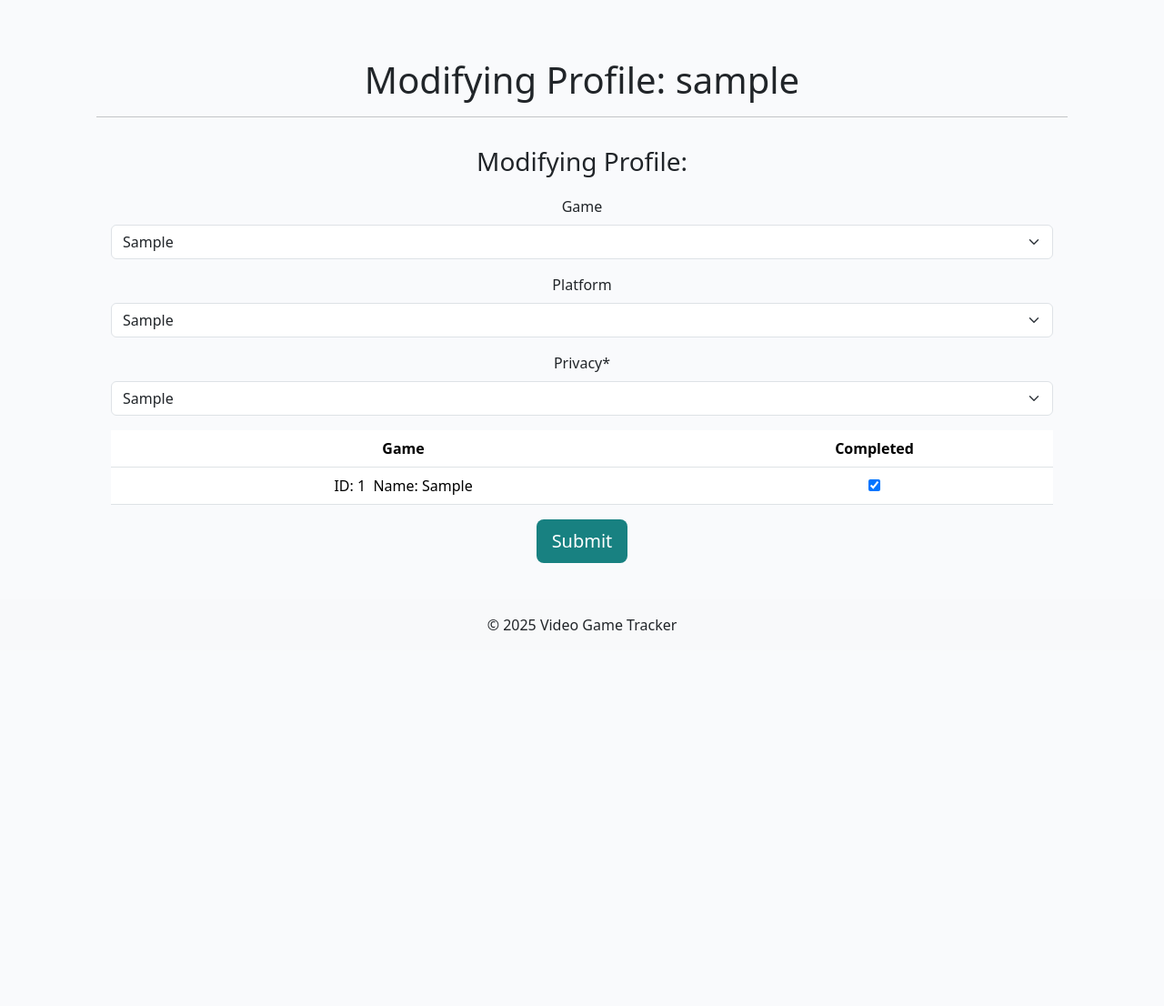
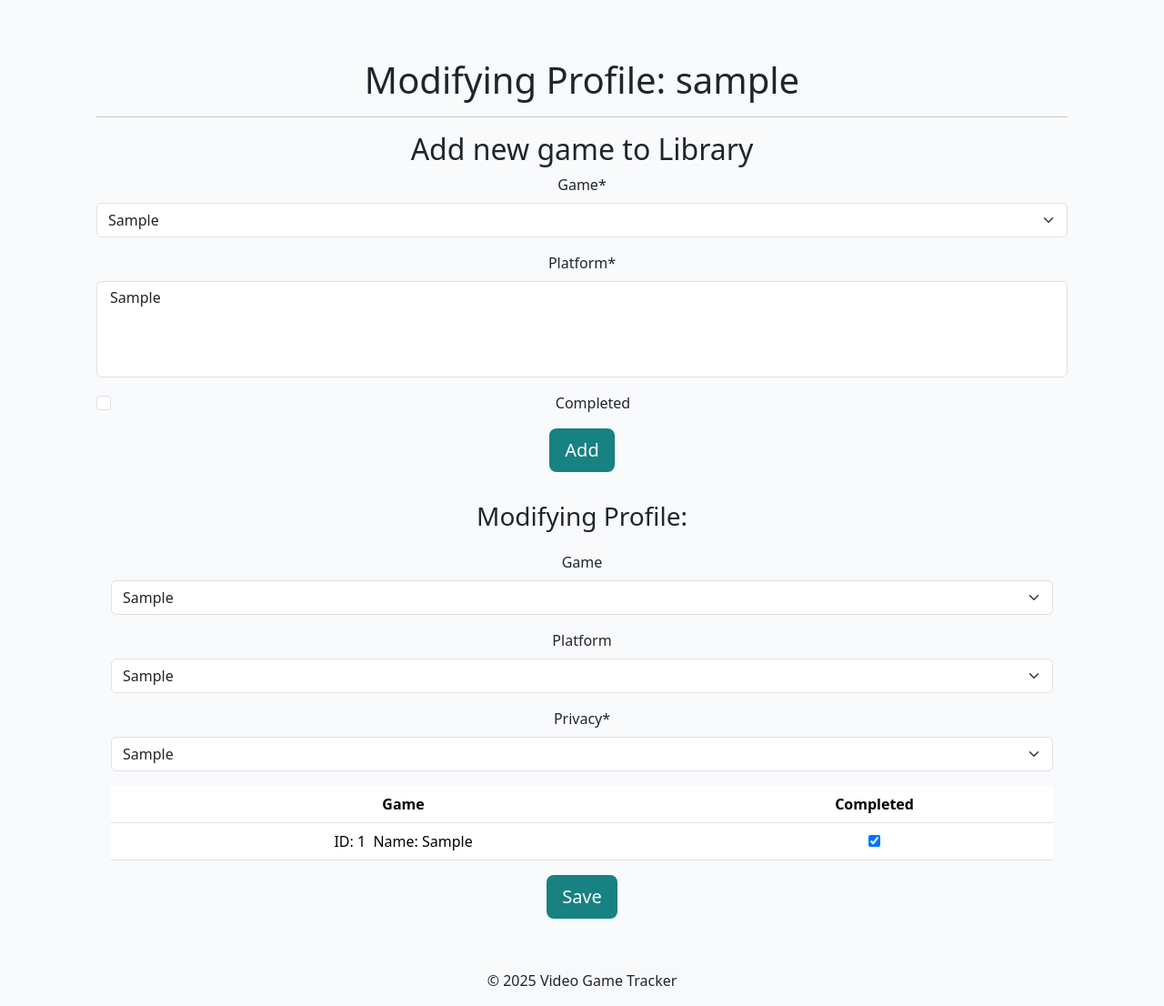
Before and after one commit to lcorndogl/Video-Game-Tracker, a Django app: page /manage/profile/ in a window 1280 px wide. Shown: the part 56-1162 px from the top of the page at 91% size. Before the commit the page ends 749 px from the top, so only its background shows below. Run offline with Django 4.2, Linux system fonts and the light colour scheme; a user stored in the database is signed in; tables that the repository leaves empty hold one stand-in row (values such as "Sample post"); some libraries are stand-ins or nearby versions.

Commit message:
Add functionality to add a game to your profile

```diff
--- a/profiles/forms.py
+++ b/profiles/forms.py
@@ -1,5 +1,5 @@
 from django import forms
-from .models import Comment, User_Profile, Privacy
+from .models import Comment, User_Profile, Privacy, User_Library, Game
 
 
 class CommentForm(forms.ModelForm):
@@ -15,3 +15,14 @@ class FavouritesForm(forms.ModelForm):
     class Meta:
         model = User_Profile
         fields = ('game', 'platform', 'privacy')
+
+
+class AddGameForm(forms.ModelForm):
+    game = forms.ModelChoiceField(
+        queryset=Game.objects.all(), empty_label=None)
+    # completed = forms.ModelChoiceField(
+    #     queryset=User_Library.objects.all(), empty_label=None)
+
+    class Meta:
+        model = User_Library
+        fields = ('game', 'platform', 'completed')
--- a/profiles/templates/profiles/manage.html
+++ b/profiles/templates/profiles/manage.html
@@ -16,6 +16,12 @@
                 <div class="col-md-12 text-center">
                     <h1>Modifying Profile: {{ user }}</h1>
                     <hr>
+                    <h2>Add new game to Library</h2>
+                    <form method="post">
+                        {{ add_game_form | crispy }}
+                        {% csrf_token %}
+                        <button type="submit" name="add_game_form" class="btn btn-signup btn-lg">Add</button>
+                    </form>
 
                     <div class="card mb-4 mt-3">
                         <div class="card-body">
@@ -35,37 +41,11 @@
                                     </tr>
                                     {% endfor %}
                                 </table>
-                                <button id="submitButton" type="submit" class="btn btn-signup btn-lg">Submit</button>
+
+                                <button type="submit" name="favourites_form" class="btn btn-signup btn-lg">Save</button>
                             </form>
                         </div>
                     </div>
-
-
-                    <!-- {% for comment in comments %}
-                    <div class="p-2 comments
-                    {% if not comment.approved and comment.author == user %}
-                    faded{% elif not comment.approved %} d-none{% endif %}">
-                        <p class="font-weight-bold">
-                            {{ comment.commenter }}
-                            <span class="font-weight-normal">
-                                {{ comment.created_on }}
-                            </span> wrote:
-                        </p>
-                        <div id="comment{{ comment.id }}">
-                            {{ comment.body | linebreaks }}
-                        </div>
-                        {% if not comment.approved and comment.commenter == user %}
-                        <p class="approval">
-                            This comment is awaiting approval
-                        </p>
-                        {% endif %}
-                        {% if user.is_authenticated and comment.commenter == user %}
-                        <button class="btn btn-delete" data-comment_id="{{ comment.id }}">Delete</button>
-                        <button class="btn btn-edit" data-comment_id="{{ comment.id }}">Edit</button>
-                        {% endif %}
-                    </div>
-                    <!-- Our for loop ends here -->
-                    {% endfor %} -->
                 </div>
             </div>
             {% endif %}
@@ -73,7 +53,6 @@
         </div>
     </div>
 </div>
-</div>
 <!-- profile_detailed.html content ends here -->
 {% endblock %}
 {% block extras %}
--- a/profiles/templates/profiles/profile_detailed.html
+++ b/profiles/templates/profiles/profile_detailed.html
@@ -14,6 +14,7 @@
                 <div class="col-md-4 text-center">
                     <h1>{{ user_identified }}</h1>
                     <hr>
+
                         <!-- Checks if the user has a favourite game or platform -->
                         <p class="text-muted>">{% if profile.game or profile.platform%}
                         <table class="table">
--- a/profiles/views.py
+++ b/profiles/views.py
@@ -3,7 +3,7 @@ from django.views import generic
 from django.contrib import messages
 from django.http import HttpResponseRedirect
 from .models import User_Profile, User_Library, User, Comment, Privacy
-from .forms import CommentForm, FavouritesForm
+from .forms import CommentForm, FavouritesForm, AddGameForm
 
 
 # def comment_edit(request, comment_id):
@@ -51,32 +51,38 @@ def manage_profile(request):
     profile = get_object_or_404(User_Profile, user=user)
     library = User_Library.objects.filter(user=user)
 
+    favourites_form = FavouritesForm(instance=profile)
+    add_game_form = AddGameForm()
+
     if request.method == "POST":
-        favourites_form = FavouritesForm(data=request.POST, instance=profile)
-        if favourites_form.is_valid():
-            favourites_form.save()
-            for entry in library:
-                entry_id = f"entry_{entry.id}"
-                entry.completed = entry_id in request.POST
-                entry.save()
-            messages.add_message(request, messages.SUCCESS, 'Profile Updated!')
-        else:
-            messages.add_message(request, messages.ERROR,
-                                 'Error updating profile!')
-    else:
-        favourites_form = FavouritesForm(instance=profile)
+        if 'favourites_form' in request.POST:
+            favourites_form = FavouritesForm(data=request.POST, instance=profile)
+            if favourites_form.is_valid():
+                favourites_form.save()
+                for entry in library:
+                    entry_id = f"entry_{entry.id}"
+                    entry.completed = entry_id in request.POST
+                    entry.save()
+                messages.add_message(request, messages.SUCCESS, 'Profile Updated!')
+            else:
+                messages.add_message(request, messages.ERROR, 'Error updating profile!')
+        elif 'add_game_form' in request.POST:
+            add_game_form = AddGameForm(data=request.POST)
+            if add_game_form.is_valid():
+                new_game = add_game_form.save(commit=False)
+                new_game.user = user
+                new_game.save()
+                messages.add_message(request, messages.SUCCESS, 'Game added to library!')
+            else:
+                messages.add_message(request, messages.ERROR, 'Error adding game to library!')
 
     context = {
         "library": library,
         "profile": profile,
         "favourites_form": favourites_form,
-
+        "add_game_form": add_game_form,
     }
-    return render(
-        request,
-        "profiles/manage.html",
-        context,
-    )
+    return render(request, "profiles/manage.html", context)
 
 
 def home(request):
```
Lines whose indentation alone changed are shown as unchanged.
